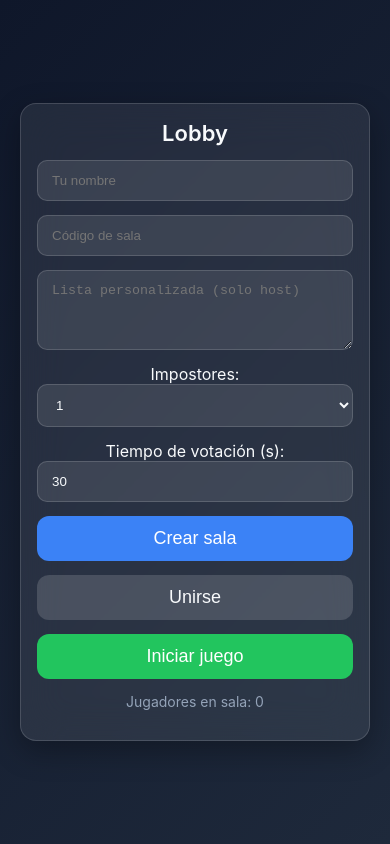
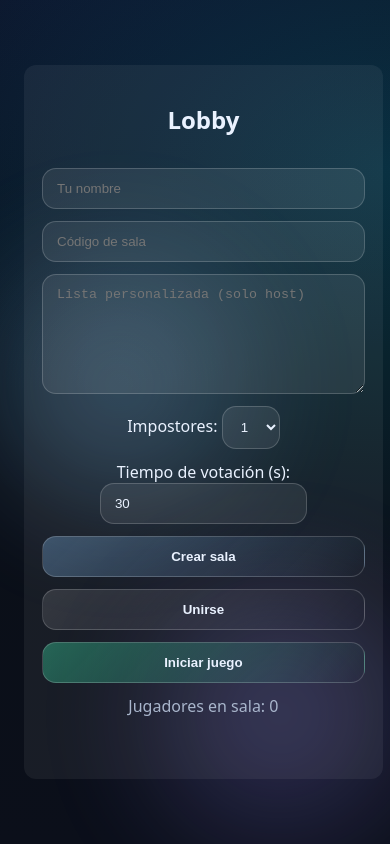
Before and after one commit to ianluski/el-impostor, a website: page public/index.html in a window 390 px wide. Both pictures are taken after a click on the button "Crear sala". Drawn offline with nearby package versions, Linux system fonts and the light colour scheme; no server answers.

Commit message:
style.css estable

```diff
--- a/public/style.css
+++ b/public/style.css
@@ -1,88 +1,590 @@
-:root {
-  --blur: 20px;
-  --radius: 16px;
-  --shadow: 0 10px 30px rgba(0,0,0,.3);
+:root{ --bg:#0b0f1a; --panel:#0f1c31; --border:#22324f; --fg:#eaf2ff; --acc:#62b0ff; }
 
-  --bg-grad: linear-gradient(135deg, #0f172a, #1e293b);
-  --text: #f8fafc;
-  --muted: #94a3b8;
-  --panel: rgba(255, 255, 255, 0.08);
-  --panel-strong: rgba(255, 255, 255, 0.15);
-  --input-bg: rgba(255, 255, 255, 0.1);
-  --border: 1px solid rgba(255,255,255,0.15);
-  --accent: #3b82f6;
-  --success: #22c55e;
-  --warn: #f59e0b;
+
+
+/* =========================
+
+
+   THEME TOKENS (Glass / Liquid)
+
+
+   ========================= */
+
+
+:root{
+
+
+  --blur: 18px;
+
+
+  --radius: 18px;
+
+
+  --shadow: 0 10px 30px rgba(0,0,0,.25);
+
+
+  --border: 1px solid rgba(255,255,255,.18);
+
+
+
+
+
+  /* dark */
+
+
+  --bg-grad: radial-gradient(1200px 800px at 20% -10%, #1a237e33, transparent 60%),
+
+
+             radial-gradient(1000px 700px at 100% 20%, #00bcd433, transparent 60%),
+
+
+             linear-gradient(180deg, #0a0f18, #0a0f18 60%, #0b0f1a);
+
+
+  --text: #eaf2ff;
+
+
+  --muted: #a9b6cc;
+
+
+  --accent: #8ec9ff;
+
+
+  --accent-2:#9d8cff;
+
+
+  --panel: rgba(255,255,255,.06);
+
+
+  --panel-strong: rgba(255,255,255,.12);
+
+
+  --input-bg: rgba(255,255,255,.08);
+
+
+  --chip-bg: rgba(255,255,255,.10);
+
+
+  --border-col: rgba(255,255,255,.18);
+
+
+  --success: #3ad29f;
+
+
+  --warn: #ffb870;
+
+
 }
 
-* { box-sizing: border-box; margin: 0; padding: 0; }
-html, body { height: 100%; }
-body {
-  font-family: -apple-system, BlinkMacSystemFont, "Segoe UI", Roboto, Arial;
-  background: var(--bg-grad);
-  color: var(--text);
-  display: flex;
-  align-items: center;
-  justify-content: center;
-  padding: 20px;
+
+
+
+
+:root[data-theme="light"]{
+
+
+  --bg-grad: radial-gradient(1200px 800px at 0% -20%, #90caf955, transparent 60%),
+
+
+             radial-gradient(1000px 700px at 100% 0%, #b39ddb55, transparent 60%),
+
+
+             linear-gradient(180deg, #eef3ff, #eaf1ff 60%, #e6eeff);
+
+
+  --text: #0b1020;
+
+
+  --muted: #546174;
+
+
+  --accent: #2563eb;
+
+
+  --accent-2:#7c3aed;
+
+
+  --panel: rgba(255,255,255,.55);
+
+
+  --panel-strong: rgba(255,255,255,.75);
+
+
+  --input-bg: rgba(255,255,255,.65);
+
+
+  --chip-bg: rgba(0,0,0,.06);
+
+
+  --border-col: rgba(0,0,0,.08);
+
+
+  --success: #0ea5a5;
+
+
+  --warn: #b45309;
+
+
 }
 
-.hidden { display: none !important; }
 
-.container {
-  width: 100%;
-  max-width: 400px;
+
+
+
+/* =========================
+
+
+   BASE
+
+
+   ========================= */
+
+*{box-sizing:border-box}
+
+html,body{height:100%}
+
+
+html{color-scheme:light dark}
+
+body{
+
+
+  margin:0; background:#0b0f1a; color:var(--fg);
+
+
+  display:grid; place-items:center; font-family:system-ui,Segoe UI,Arial
+
+
+  margin:0; font-family: ui-sans-serif, system-ui, -apple-system, Segoe UI, Roboto, Arial;
+
+
+  color:var(--text);
+
+
+  background: var(--bg-grad);
+
+
+  background-attachment: fixed;
+
+
+  -webkit-font-smoothing:antialiased;
+
+
+  -moz-osx-font-smoothing:grayscale;
+
+
 }
 
-.card {
-  background: var(--panel);
-  border: var(--border);
-  border-radius: var(--radius);
-  backdrop-filter: blur(var(--blur));
-  -webkit-backdrop-filter: blur(var(--blur));
-  box-shadow: var(--shadow);
-  padding: 24px;
-  margin: auto;
-  display: flex;
-  flex-direction: column;
-  gap: 14px;
-  text-align: center;
+
+
+
+
+.container{
+
+
+  min-height:calc(100dvh - 76px);
+
+
+  display:grid; place-items:center;
+
+
+  padding:24px;
+
+
 }
 
-h1 { font-size: 32px; font-weight: 800; }
-h2 { font-size: 22px; font-weight: 600; }
 
-.btn {
-  padding: 12px 16px;
-  border-radius: 12px;
-  border: none;
-  cursor: pointer;
-  font-size: 16px;
-  background: var(--panel-strong);
-  color: var(--text);
-  transition: transform .1s ease;
-}
-.btn:hover { transform: scale(1.03); }
-.btn.primary { background: var(--accent); color: white; }
-.btn.success { background: var(--success); color: white; }
-.btn.warn { background: var(--warn); color: white; }
 
-.input, .textarea, .select {
-  width: 100%;
-  padding: 12px 14px;
-  border-radius: 10px;
-  border: var(--border);
-  background: var(--input-bg);
-  color: var(--text);
+
+
+.topbar{
+
+
+  position:sticky; top:0; z-index:20;
+
+
+  display:flex; align-items:center; justify-content:space-between;
+
+
+  padding:12px 16px; margin:12px;
+
+
+  border-radius:calc(var(--radius) + 6px);
+
+
 }
 
-.textarea { min-height: 80px; }
-ul { list-style: none; padding: 0; margin: 0; }
-ul li { background: var(--panel-strong); margin: 4px 0; padding: 6px; border-radius: 8px; }
 
-.muted { color: var(--muted); font-size: 14px; }
 
-@media (max-width: 600px) {
-  .card { padding: 16px; }
-  .btn { width: 100%; font-size: 18px; }
+
+
+.brand{display:flex; align-items:center; gap:10px; font-weight:800; letter-spacing:.3px}
+
+
+.brand .logo{font-size:20px}
+
+
+.brand .title{font-size:14px; opacity:.9}
+
+
+
+
+
+.glass{
+
+
+  background:var(--panel);
+
+
+  border:var(--border);
+
+
+  border-color: var(--border-col);
+
+
+  backdrop-filter: blur(var(--blur)) saturate(140%);
+
+
+  -webkit-backdrop-filter: blur(var(--blur)) saturate(140%);
+
+
+  box-shadow: var(--shadow);
+
 }
+
+
+
+
+.card{
+
+
+  width:min(720px, 92vw);
+
+
+  background:var(--panel); border:1px solid var(--border); border-radius:12px;
+
+
+  padding:18px; display:grid; gap:12px; text-align:center;
+
+
+}
+
+
+.row{display:flex; gap:8px; flex-wrap:wrap; justify-content:center}
+
+
+input,button,textarea,select{
+
+
+  padding:10px 12px; border-radius:8px; border:1px solid var(--border); background:#0b1629; color:var(--fg);
+
+
+}
+
+
+textarea{min-height:120px}
+
+
+button{ background:var(--acc); color:#051324; border:none; font-weight:700; cursor:pointer }
+
+
+.tag{ display:inline-block; padding:6px 10px; border-radius:999px; background:#0b1629; border:1px solid var(--border) }
+
+
+.muted{ color:#9eb2c8 }
+
+
+  width:min(820px, 92vw);
+
+
+  border-radius: var(--radius);
+
+
+  padding:24px;
+
+
+  display:grid; gap:16px; text-align:center;
+
+
+}
+
+
+
+
+
+.center{text-align:center}
+
+
+
+
+
+.display{font-size:clamp(22px, 4vw, 34px); margin:0}
+
+
+
+
+
+.row{display:flex; gap:12px; flex-wrap:wrap; justify-content:center; align-items:center}
+
+
+.row.col{flex-direction:column; align-items:stretch}
+
+
+.row.wrap{flex-wrap:wrap}
+
+
+
+
+
+.input, .btn, .chip, .select, .textarea{
+
+
+  border-radius: 14px;
+
+
+  border: 1px solid var(--border-col);
+
+
+}
+
+
+
+
+
+.input, .select, .textarea{
+
+
+  padding:12px 14px; background:var(--input-bg); color:var(--text); outline:none;
+
+
+  transition: box-shadow .2s ease, transform .05s ease;
+
+
+}
+
+
+.input:focus, .select:focus, .textarea:focus{ box-shadow: 0 0 0 3px color-mix(in oklab, var(--accent) 30%, transparent) }
+
+
+
+
+
+.input.code{letter-spacing:2px; text-transform:uppercase; font-weight:800}
+
+
+.textarea{min-height:120px}
+
+
+
+
+
+.btn{
+
+
+  padding:12px 16px; cursor:pointer; background:linear-gradient(135deg, var(--panel-strong), transparent);
+
+
+  color:var(--text);
+
+
+  transition: transform .05s ease, box-shadow .2s ease;
+
+
+}
+
+
+.btn:hover{ box-shadow: 0 6px 20px rgba(0,0,0,.20) }
+
+
+.btn:active{ transform: translateY(1px) }
+
+
+
+
+
+.btn.primary{ background: linear-gradient(135deg, color-mix(in oklab, var(--accent) 30%, transparent), transparent) }
+
+
+.btn.success{ background: linear-gradient(135deg, color-mix(in oklab, var(--success) 40%, transparent), transparent) }
+
+
+.btn.warn{ background: linear-gradient(135deg, color-mix(in oklab, var(--warn) 40%, transparent), transparent) }
+
+
+
+
+
+.icon-btn{
+
+
+  width:42px; height:42px; border-radius:999px; display:grid; place-items:center;
+
+
+  border:1px solid var(--border-col); background:var(--panel); cursor:pointer;
+
+
+}
+
+
+.icon{width:20px; height:20px; fill: var(--text); opacity:.9}
+
+
+[data-theme="dark"] .icon.moon{display:none}
+
+
+[data-theme="light"] .icon.sun{display:none}
+
+
+
+
+
+.chip{
+
+
+  display:inline-block; padding:8px 12px; background:var(--chip-bg);
+
+
+  font-weight:700;
+
+
+}
+
+
+
+
+
+.muted{ color: var(--muted); }
+
+.hidden{ display:none !important; }
+
+
+.role-big{ font-size:1.8rem; font-weight:900; letter-spacing:0.5px; }
+
+
+
+
+
+.status{ margin-top: 6px; opacity:.9 }
+
+
+
+
+
+.list{
+
+
+  list-style:none; padding:0; margin:8px 0 0 0;
+
+
+  display:flex; flex-wrap:wrap; gap:8px; justify-content:center;
+
+
+}
+
+
+.list li{
+
+
+  padding:8px 10px; background:var(--input-bg); border:1px solid var(--border-col);
+
+
+  border-radius:12px; font-size:14px;
+
+
+}
+
+
+
+
+
+.role-big{ font-size:clamp(28px, 6vw, 44px); font-weight:900; letter-spacing:.5px; margin:10px 0 14px }
+
+
+
+
+.reveal{
+
+
+  background:#0b1629;
+
+
+  border:1px dashed var(--border);
+
+
+  border-radius:10px;
+
+
+  padding:12px;
+
+
+  background:var(--panel);
+
+
+  border:1px dashed var(--border-col);
+
+
+  border-radius:16px;
+
+
+  padding:14px;
+
+  font-weight:700;
+
+}
+
+
+
+
+
+.divider{
+
+
+  height:1px; width:100%;
+
+
+  background: linear-gradient(90deg, transparent, var(--border-col), transparent);
+
+
+  margin: 6px 0 10px;
+
+
+}
+
+
+
+
+
+/* Subtle animated blobs (liquid glass aura) */
+
+
+body::before, body::after{
+
+
+  content:""; position:fixed; inset:auto; z-index:-1; filter: blur(45px); opacity:.28;
+
+
+  width:380px; height:380px; border-radius:50%;
+
+
+  background: radial-gradient(closest-side, var(--accent), transparent);
+
+
+  transform: translate(-20%, -10%);
+
+
+}
+
+
+body::after{
+
+
+  background: radial-gradient(closest-side, var(--accent-2), transparent);
+
+
+  right: -80px; bottom: -60px; left: auto; top: auto;
+
+
+  transform: unset;
+
+
+}
```
